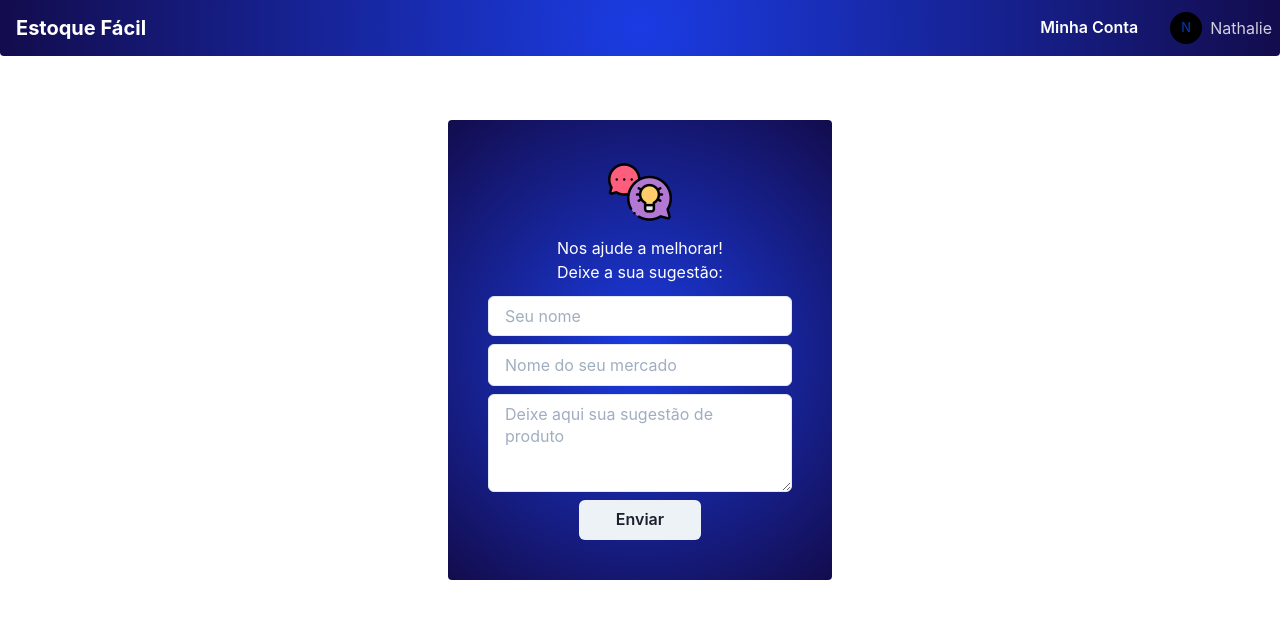
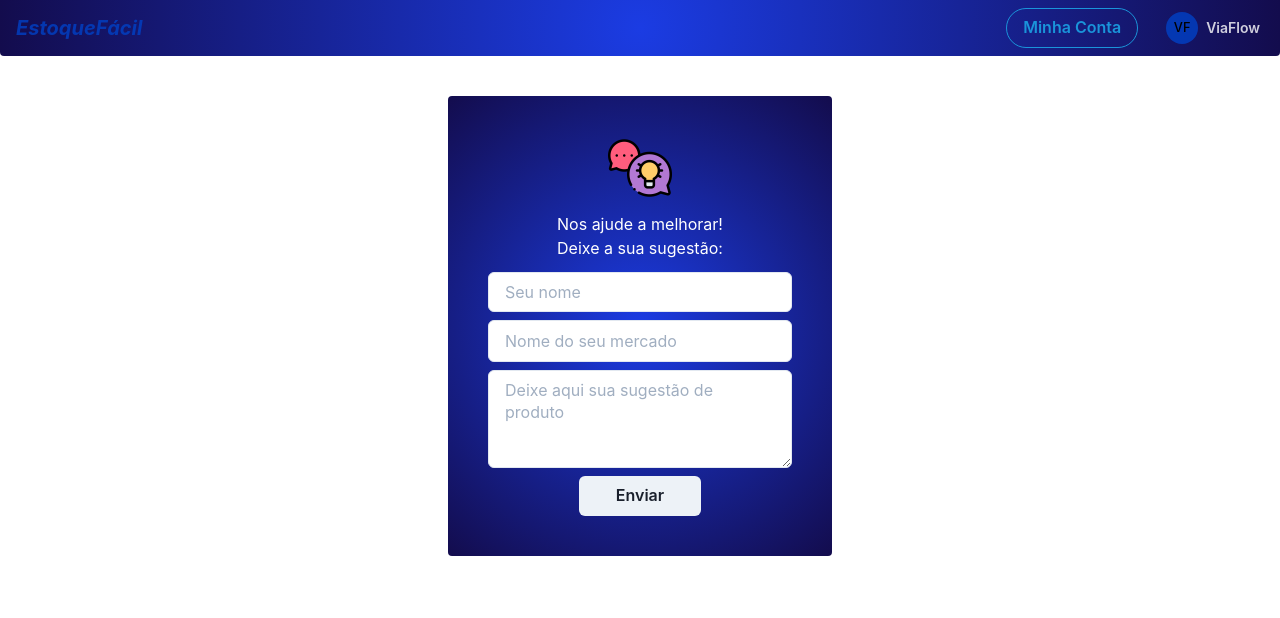
Before and after one commit to nathaliebsl/flowtalents-desafio2, a Next.js app: page /contato in a window 1280 px wide. Shown: the top 618 px of the page. Built offline with nearby package versions, Linux system fonts and the light colour scheme.

Commit message:
ajustes na barra superior e centralizacao do formulario de contato

```diff
--- /dev/null
+++ b/assets/img/easywh.js
@@ -0,0 +1,7 @@
+import React from 'react';
+import Image from "next/image";
+
+function easyWhImg() {
+    return <Image src="/easy.png" alt="logo vector" deviceSizes width={22}  height={22} fallbackSrc="https://via.placeholder.com/150"/>
+  }
+  export default easyWhImg;
--- a/components/FormularioContato/ContatoUsuario.jsx
+++ b/components/FormularioContato/ContatoUsuario.jsx
@@ -13,6 +13,7 @@ import {
   Stack,
 } from "@chakra-ui/react";
 import Link from "next/link";
+import easyWhImg from "../../assets/img/easywh";
 
 function ContatoUsuario() {
   return (
@@ -27,8 +28,8 @@ function ContatoUsuario() {
         p="2"
       >
         <Box p="2">
-          <Heading color="white" size="md">
-            Estoque Fácil
+          <Heading fontStyle="italic"  color="Highlight" size="md">
+            EstoqueFácil
           </Heading>
         </Box>
         <Spacer />
@@ -36,15 +37,20 @@ function ContatoUsuario() {
           <WrapItem>
             <Stack align="center" direction="row" color="whiteAlpha.800">
               <Link href="/conta" as="/minhaconta">
-                <Button colorScheme="white" mr="2">Minha Conta</Button>
+                <Button borderRadius="full" variant="outline" colorScheme="twitter" mr="2">
+                  Minha Conta
+                </Button>
               </Link>
+              <Button  size="sm" colorScheme="white" variant="ghost" >
               <Avatar
+                mr="2"
                 size="sm"
-                bgColor="black"
-                color="Highlight"
-                name="Nathalie"
+                bgColor="Highlight"
+                color="black"
+                name="Via Flow"
               />
-              <Text>Nathalie</Text>
+              <Text>ViaFlow</Text>
+              </Button>
             </Stack>
           </WrapItem>
         </Wrap>
--- a/components/FormularioContato/FormularioContato.jsx
+++ b/components/FormularioContato/FormularioContato.jsx
@@ -20,14 +20,16 @@ function FormularioContato({ aoEnviar }) {
 
   return (
     <Box
+    position="fixed"
       bgColor="whiteAlpha.100"
-      mt="16"
-      mr="2"
-      ml="2"
+      mt="24"
+      bottom="0"
+      top="0"
+      right="0"
+      left="0"
       borderRadius="base"
       borderStyle="hidden"
       borderWidth="1px"
-      overflow="scroll"
     >
       <Container
         p="10"
@@ -98,21 +100,6 @@ function FormularioContato({ aoEnviar }) {
               type="suggestionbox"
               placeholder="Deixe aqui sua sugestão de produto"
             ></Textarea>
-            {/* <Input
-
-              h="20"
-              value={sugestao}
-              onChange={(event) => {
-                setSugestao(event.target.value);
-              }}
-              bgColor="white"
-              textColor="black"
-              focusBorderColor="#F56565"
-              boxSizing="content-box"
-              isRequired
-              type="suggestionbox"
-              placeholder="Deixe aqui sua sugestão de produto"
-            /> */}
           </InputGroup>
           <InputGroup justifyContent="center">
             <Button w="40%">Enviar</Button>
```
Also changed, not shown: components/ContaUsuario/ContaUsuario.jsx (+12 -4 lines), public/easy.png (added).
